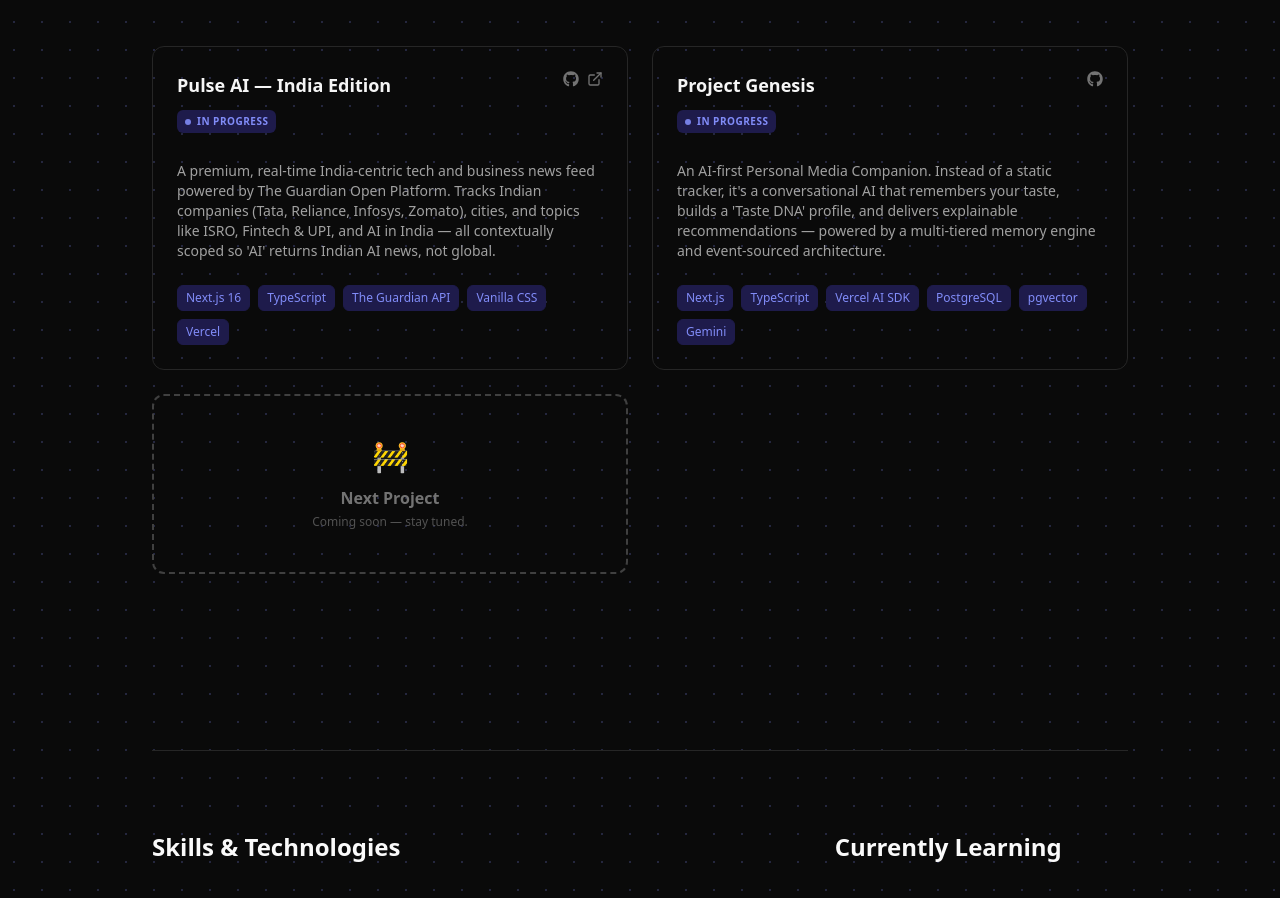
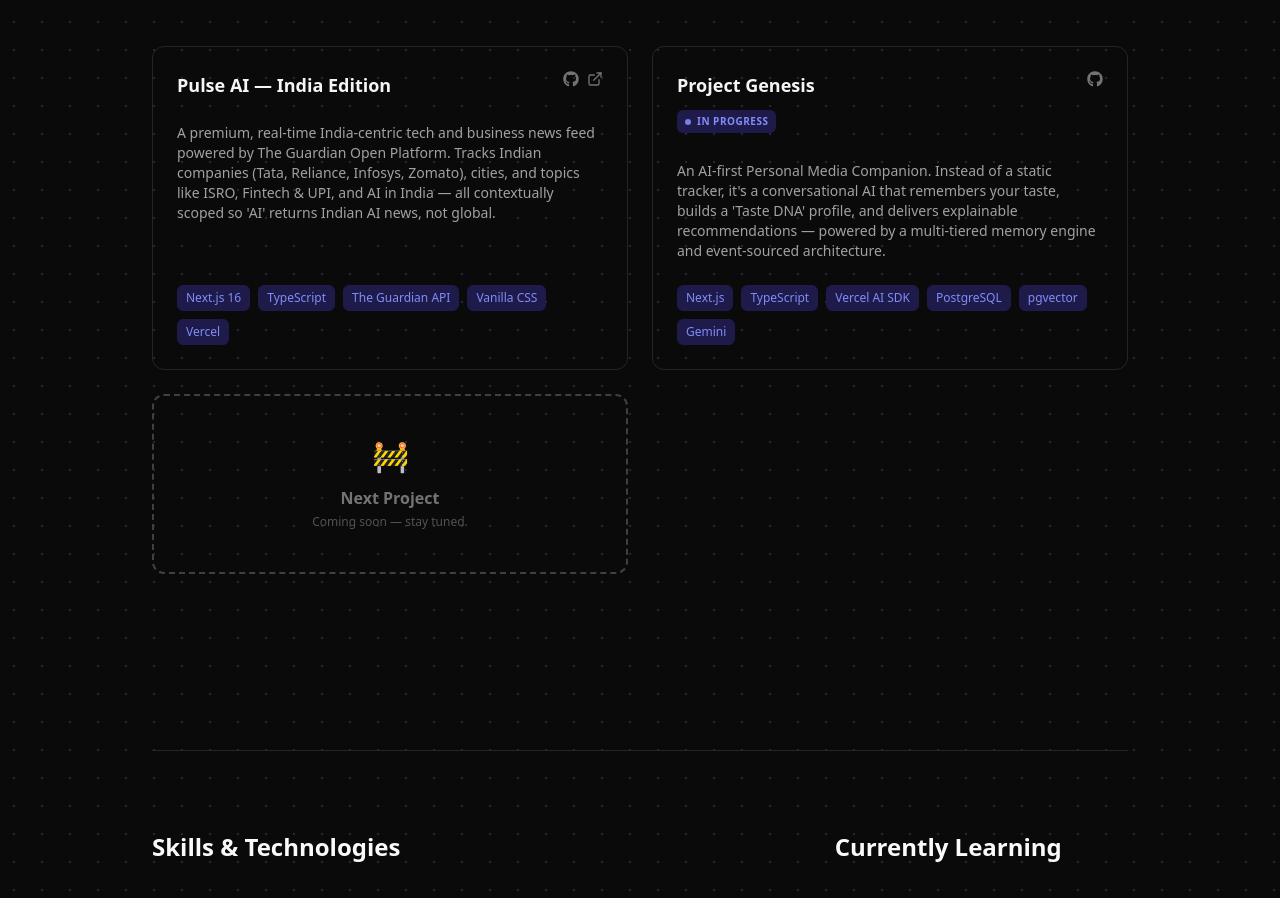
Before and after one commit to doomsday-the/portfolio, a Next.js app: page / in a window 1280 px wide. Shown: the part 1868-2766 px from the top of the page. Built offline with nearby package versions, Linux system fonts and the light colour scheme.

Commit message:
fix: mark Pulse AI as Completed

```diff
--- a/src/data/projects.ts
+++ b/src/data/projects.ts
@@ -34,7 +34,7 @@ export const projectsData: Project[] = [
   {
     id: "pulse-ai-news",
     title: "Pulse AI — India Edition",
-    status: "In Progress",
+    status: "Completed",
     description:
       "A premium, real-time India-centric tech and business news feed powered by The Guardian Open Platform. Tracks Indian companies (Tata, Reliance, Infosys, Zomato), cities, and topics like ISRO, Fintech & UPI, and AI in India — all contextually scoped so 'AI' returns Indian AI news, not global.",
     tags: ["Next.js 16", "TypeScript", "The Guardian API", "Vanilla CSS", "Vercel"],
```
